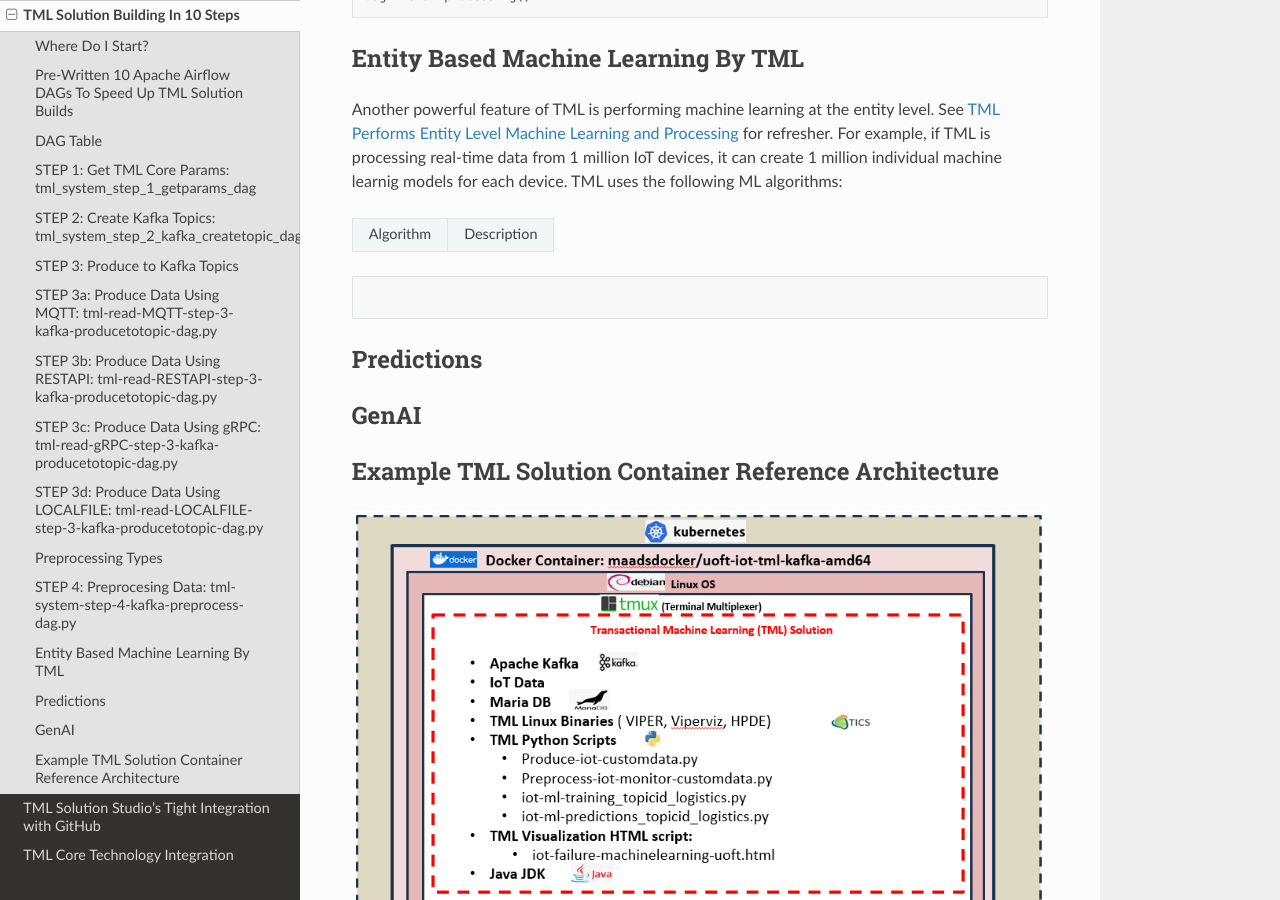
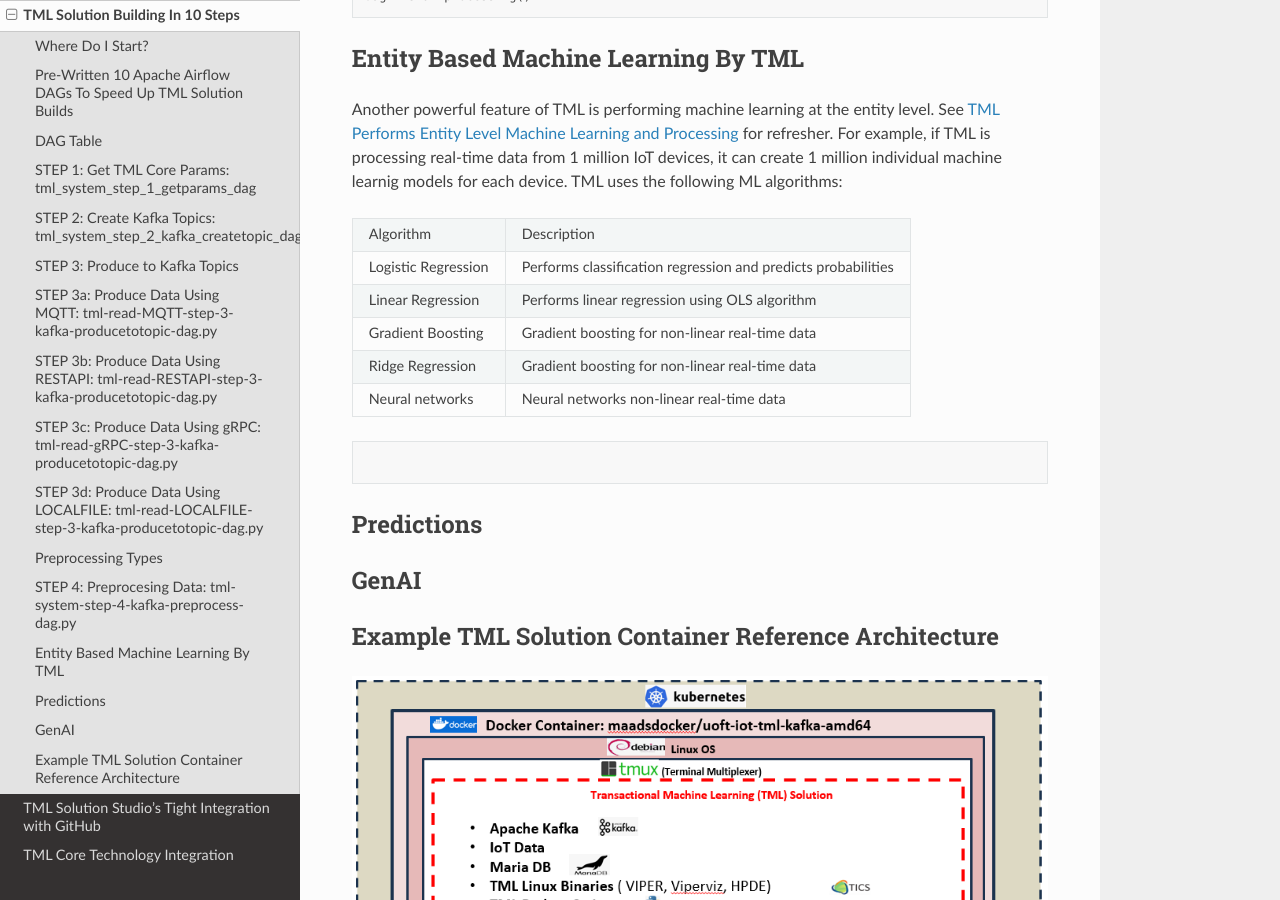
Before and after one commit to smaurice101/readthedocs, a Sphinx documentation site: the page built from docs/source/tmlbuilds.rst, in a window 1280 px wide and 900 px high, scrolled down 16793 px. Built offline with Sphinx 7.4.7 and the Read the Docs theme 2.0.0, drawn with Linux system fonts in a browser that asks for light colours.

Commit message:
Update tmlbuilds.rst

```diff
--- a/docs/source/tmlbuilds.rst
+++ b/docs/source/tmlbuilds.rst
@@ -995,6 +995,16 @@
 
    * - Algorithm
      - Description
+   * - Logistic Regression
+     - Performs classification regression and predicts probabilities
+   * - Linear Regression
+     - Performs linear regression using OLS algorithm
+   * - Gradient Boosting
+     - Gradient boosting for non-linear real-time data
+   * - Ridge Regression
+     - Gradient boosting for non-linear real-time data
+   * - Neural networks
+     - Neural networks non-linear real-time data
 
 .. code-block::
    :emphasize-lines: 10,11,12,13,14,15,16,17,18,19
```
